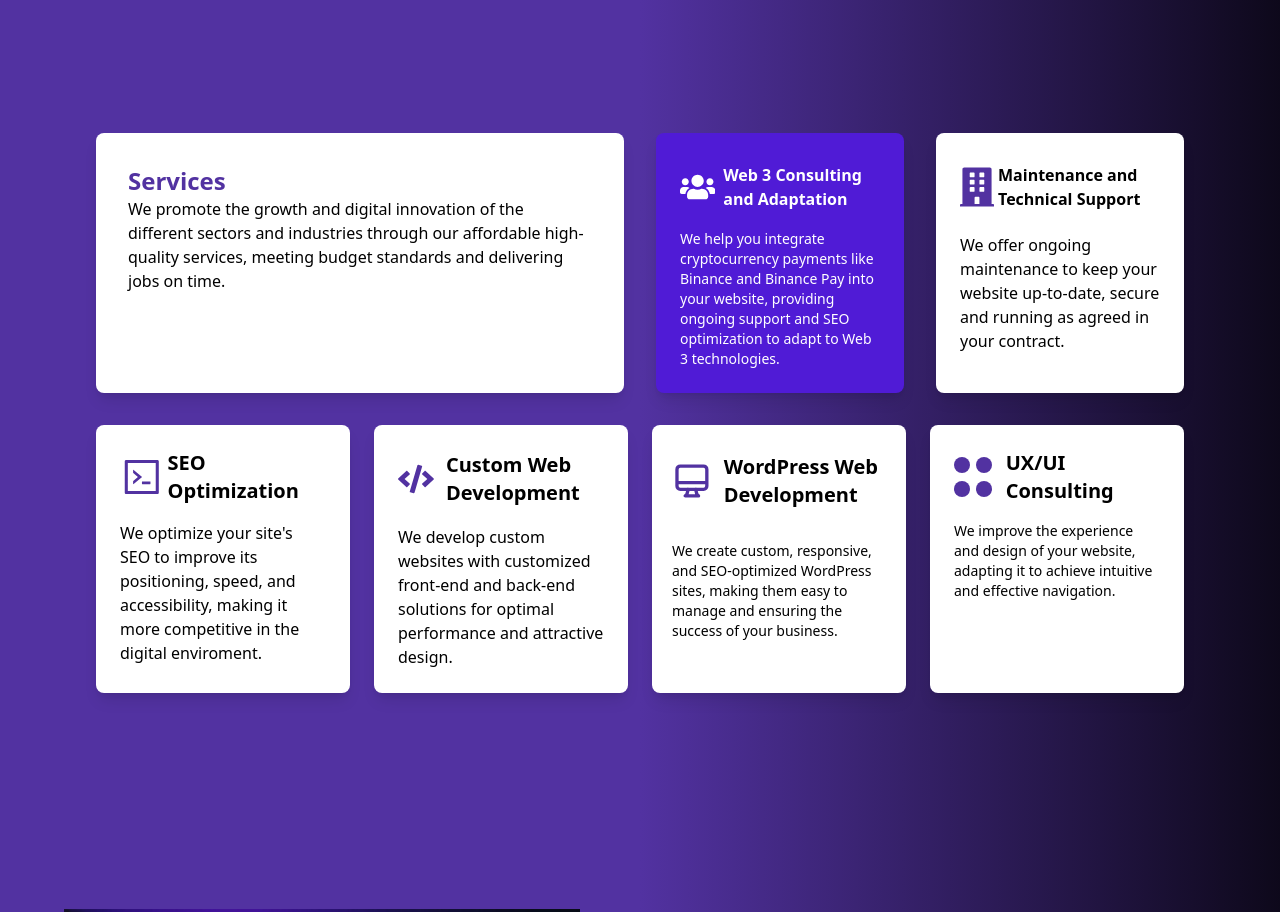
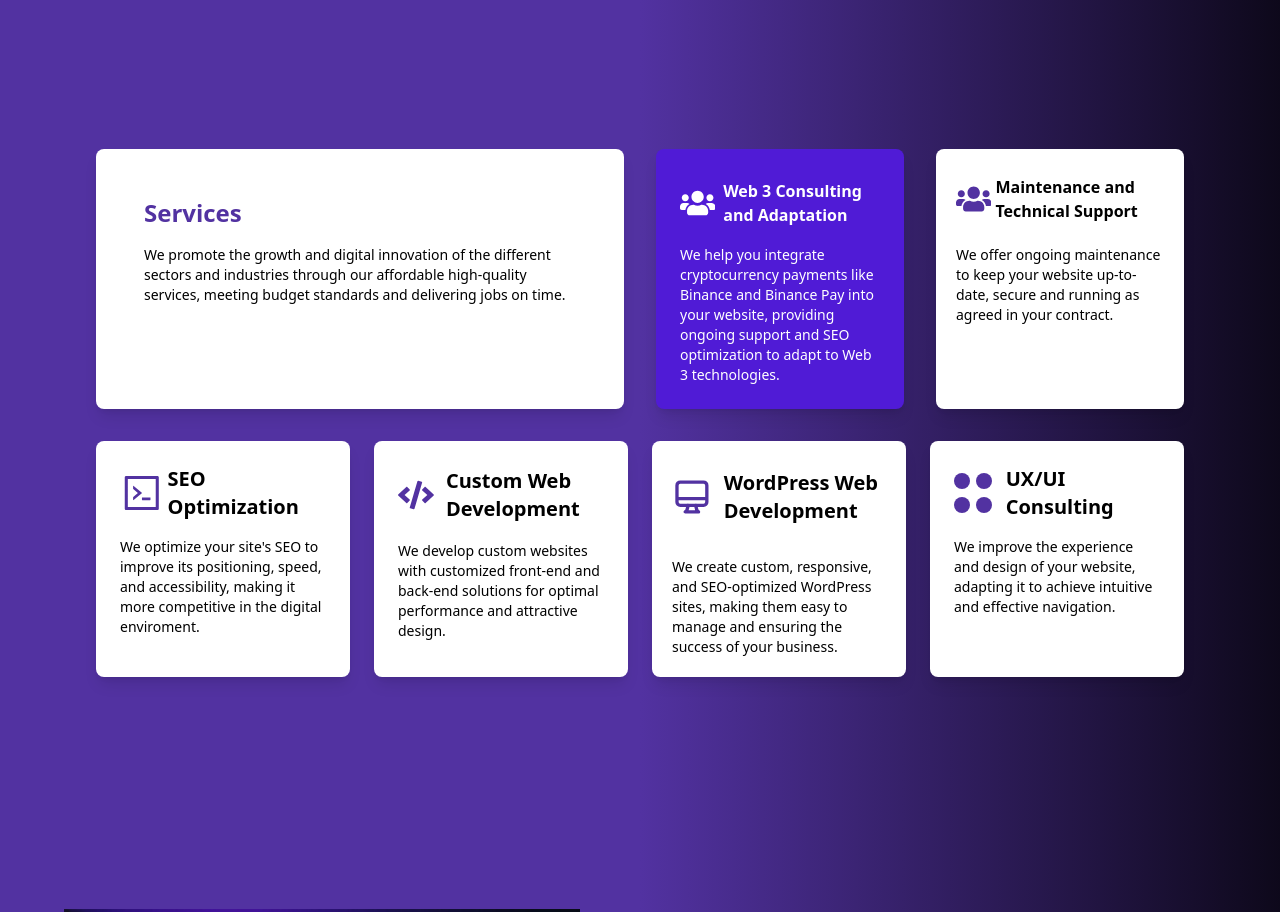
Before and after one commit to Alcolabs-Agency/Web, a Next.js app: page / in a window 1280 px wide. Shown: the part 780-1692 px from the top of the page. Built offline with nearby package versions, Linux system fonts and the light colour scheme; a web font is replaced by a local one.

Commit message:
alineando texto

```diff
--- a/src/components/ServicesSection.tsx
+++ b/src/components/ServicesSection.tsx
@@ -1,7 +1,7 @@
 "use client";
 import React from "react";
 import { AiOutlineCode } from 'react-icons/ai';
-import { FaCode, FaUsers, FaBuilding } from "react-icons/fa";
+import { FaCode, FaUsers } from "react-icons/fa";
 import { HiOutlineDesktopComputer } from "react-icons/hi";
 
 
@@ -12,9 +12,9 @@ const ServicesSection = () => {
 
         <div className="grid grid-cols-1 lg:grid-cols-4 gap-8 -mt-16">
 
-          <div className="lg:col-span-2 p-8 rounded-lg shadow-lg bg-white text-black">
-            <h2 className="text-2xl font-bold text-[#5232A1]">Services</h2>
-            <p>
+          <div className="lg:col-span-2 p-12 rounded-lg shadow-lg bg-white text-black">
+            <h2 className="text-2xl font-bold text-[#5232A1] mb-4">Services</h2>
+            <p className="font-sans text-sm">
               We promote the growth and digital innovation of the different sectors and industries through our affordable high-quality services, meeting budget standards and delivering jobs on time.
             </p>
           </div>
@@ -23,19 +23,19 @@ const ServicesSection = () => {
           <div className="p-6 rounded-lg shadow-lg bg-[#501bd6] text-white">
             <div className="flex items-center mb-3">
               <FaUsers className="text-6xl mr-2" />
-              <h3 className="text-1xl font-semibold">Web 3 Consulting and Adaptation</h3>
+              <h3 className="text-1xl font-bold">Web 3 Consulting and Adaptation</h3>
             </div>
             <p className="font-sans text-sm"> We help you integrate cryptocurrency payments like Binance and Binance Pay into your website, providing ongoing support and SEO optimization to adapt to Web 3 technologies.</p>
           </div>
 
 
-          <div className="p-6 rounded-lg shadow-lg bg-white text-black">
+          <div className="p-5 rounded-lg shadow-lg bg-white text-black">
             <div className="flex items-center mb-4">
-            <FaBuilding className="text-6xl text-[#5232A1] mr-1" />
-              <h3 className="text-1xl font-semibold">Maintenance and Technical Support</h3>
+            <FaUsers className="text-6xl text-[#5232A1] mr-1" />
+              <h3 className="text-1xl font-bold">Maintenance and Technical Support</h3>
 
             </div>
-            <p className="font-sans text-base">We offer ongoing maintenance to keep your website up-to-date, secure and running as agreed in your contract.</p>
+            <p className="font-sans text-sm">We offer ongoing maintenance to keep your website up-to-date, secure and running as agreed in your contract.</p>
           </div>
         </div>
 
@@ -46,25 +46,25 @@ const ServicesSection = () => {
             <div className="flex items-center mb-4">
             <AiOutlineCode className="text-5xl text-[#5232A1] mr-1" />
 
-              <h3 className="text-xl font-semibold">SEO Optimization</h3>
+              <h3 className="text-xl font-bold">SEO Optimization</h3>
             </div>
-            <p className="font-sans text-base">We optimize your site&apos;s SEO to improve its positioning, speed, and accessibility, making it more competitive in the digital enviroment.</p>
+            <p className="font-sans text-sm">We optimize your site&apos;s SEO to improve its positioning, speed, and accessibility, making it more competitive in the digital enviroment.</p>
           </div>
 
 
           <div className="p-6 rounded-lg shadow-lg bg-white text-black">
             <div className="flex items-center mb-4">
               <FaCode className="text-6xl text-[#5232A1] mr-3" />
-              <h3 className="text-xl font-semibold">Custom Web Development</h3>
+              <h3 className="text-xl font-bold">Custom Web Development</h3>
             </div>
-            <p className="font-sans text-base">We develop custom websites with customized front-end and back-end solutions for optimal performance and attractive design.</p>
+            <p className="font-sans text-sm">We develop custom websites with customized front-end and back-end solutions for optimal performance and attractive design.</p>
           </div>
 
 
           <div className="p-5 rounded-lg shadow-lg bg-white text-black">
             <div className="flex items-center mb-6">
             <HiOutlineDesktopComputer className="text-7xl text-[#5232A1] mr-3" />
-              <h3 className="text-xl font-semibold">WordPress Web Development</h3>
+              <h3 className="text-xl font-bold">WordPress Web Development</h3>
             </div>
             <p className="font-sans text-sm">We create custom, responsive, and SEO-optimized WordPress sites, making them easy to manage and ensuring the success of your business.</p>
           </div>
@@ -77,7 +77,7 @@ const ServicesSection = () => {
                 <div className="w-4 h-4 bg-[#5232A1] rounded-full"></div>
               </div>
 
-              <h3 className="text-xl font-semibold">UX/UI Consulting</h3>
+              <h3 className="text-xl font-bold">UX/UI Consulting</h3>
             </div>
             <p className="font-sans text-sm">We improve the experience and design of your website, adapting it to achieve intuitive  and effective navigation.</p>
           </div>
```
